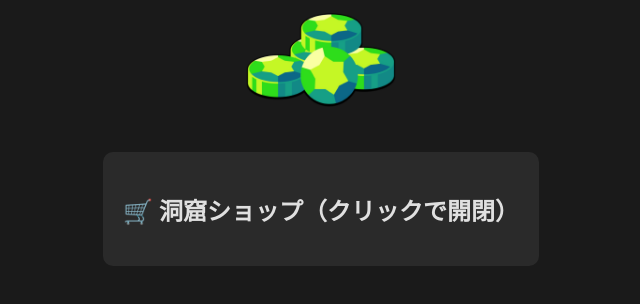
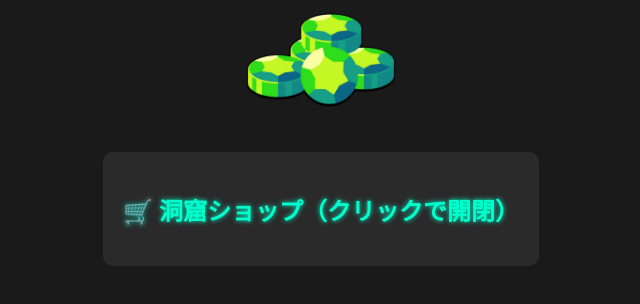
Before and after one commit to kamesann121/benkyou, a plain HTML site: page Project/index.html in a window 1280 px wide. Shown: the part 166-470 px from the top of the page, without its empty margins (319-959 px from the left). Drawn offline with Linux system fonts and the light colour scheme.

Commit message:
Update style.css

```diff
--- a/Project/style.css
+++ b/Project/style.css
@@ -41,6 +41,12 @@ h1 {
   max-width: 600px;
 }
 
+.shop h2 {
+  cursor: pointer;
+  color: #00ffcc;
+  text-shadow: 0 0 5px #00ffcc;
+}
+
 .item {
   margin-bottom: 15px;
   display: flex;
```
